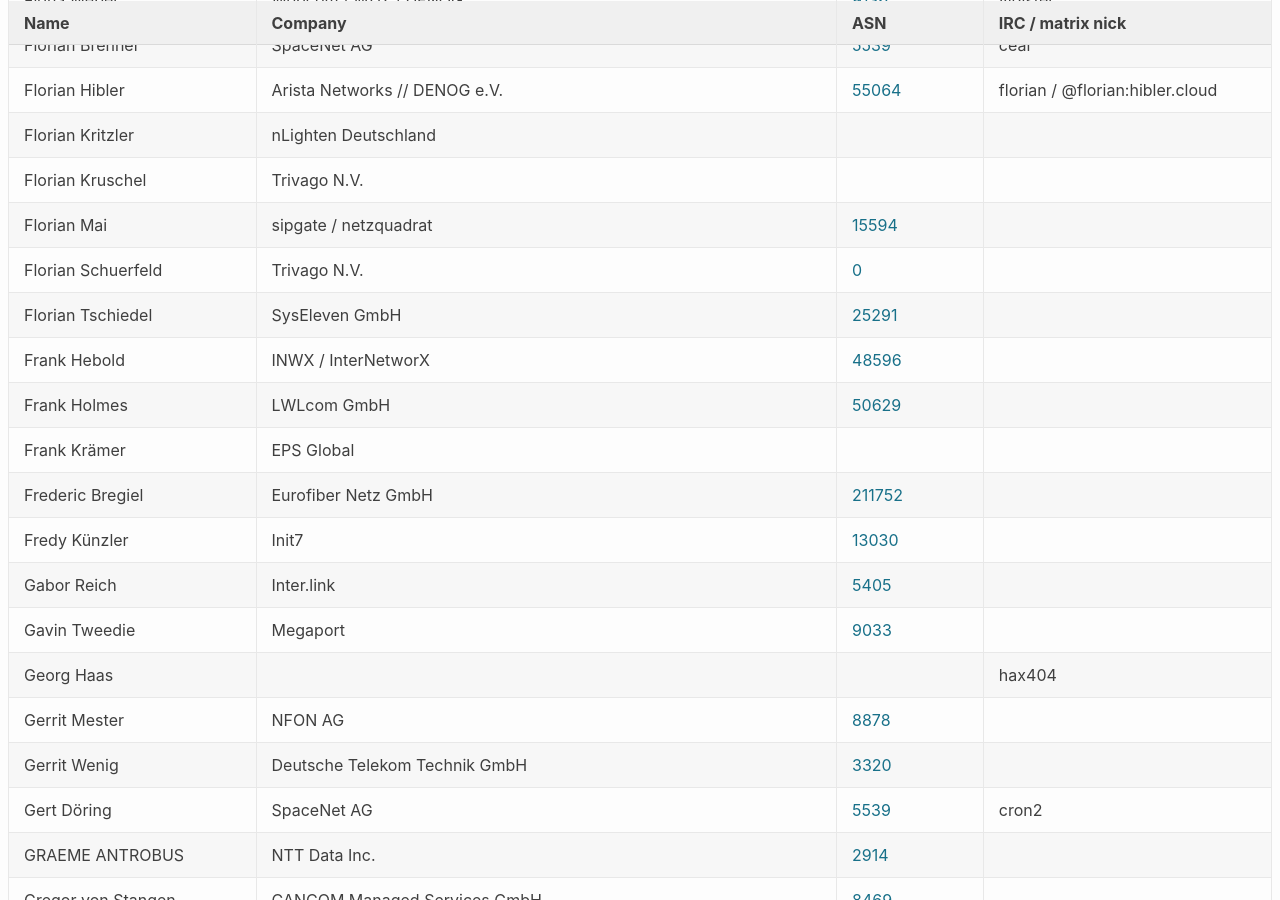
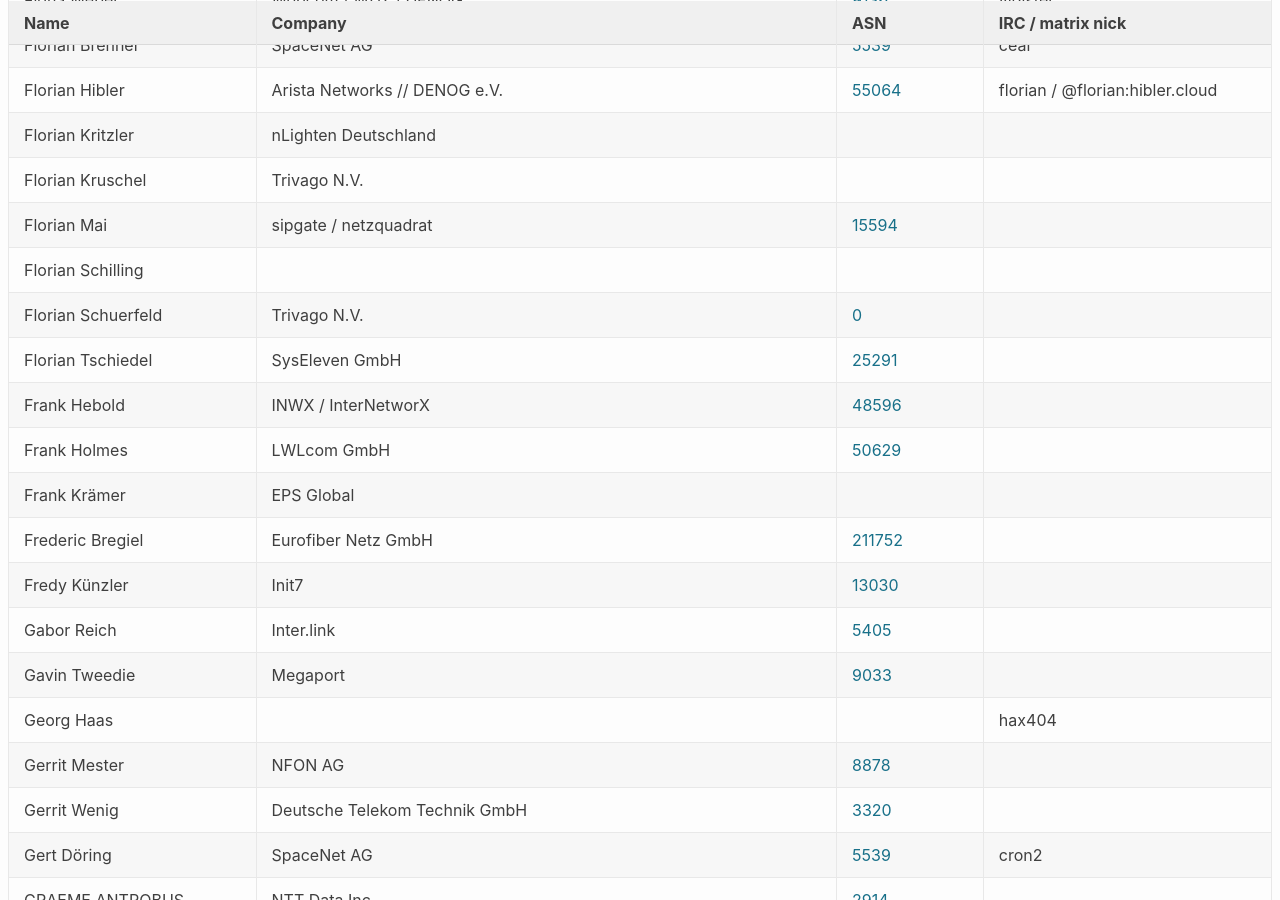
Before and after one commit to denog/pretix-attendeelist, a Jekyll site: the page built from denog16/index.markdown, in a window 1280 px wide and 900 px high, scrolled down 5713 px. Built offline with Jekyll 4.4.1, drawn with Linux system fonts in a browser that asks for light colours.

Commit message:
Latest data: Fri Oct 25 08:33:05 UTC 2024

```diff
--- a/_data/attendees_denog16_onsite.json
+++ b/_data/attendees_denog16_onsite.json
@@ -774,6 +774,12 @@
     "asn": "15594"
   },
   {
+    "name": "Florian Schilling",
+    "company": null,
+    "irc": null,
+    "asn": null
+  },
+  {
     "name": "Florian Schuerfeld",
     "company": "Trivago N.V.",
     "irc": null,
```
